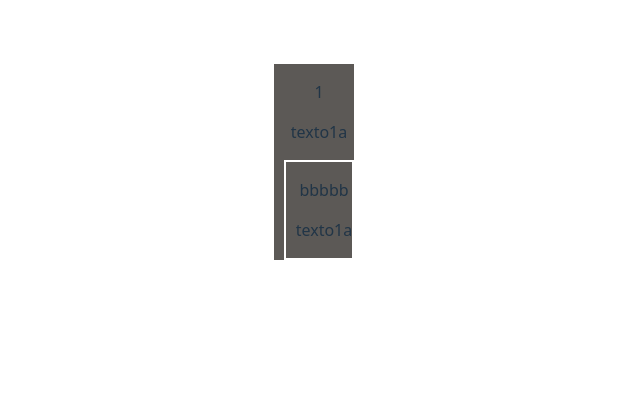
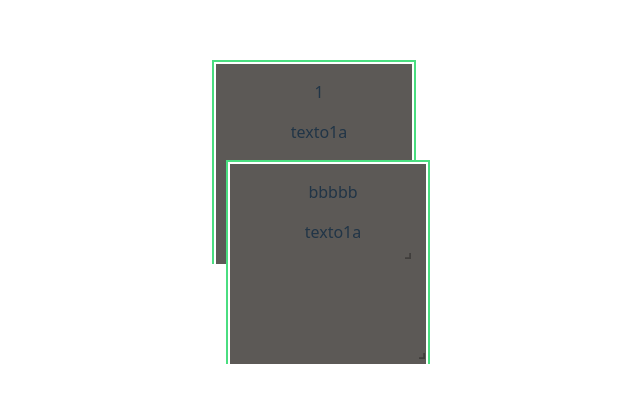
Before and after one commit to notridani/fichario-rpg, a React (Vite) app: page / in a window 1280 px wide. Shown: the part 238-640 px from the top of the page, without its empty margins (326-966 px from the left). Built offline with nearby package versions, Linux system fonts and the light colour scheme.

Commit message:
comecei o resizeblemento

```diff
--- a/package.json
+++ b/package.json
@@ -11,7 +11,8 @@
   },
   "dependencies": {
     "react": "^19.1.1",
-    "react-dom": "^19.1.1"
+    "react-dom": "^19.1.1",
+    "react-resizable": "^3.0.5"
   },
   "devDependencies": {
     "@eslint/js": "^9.36.0",
--- a/src/App.tsx
+++ b/src/App.tsx
@@ -12,6 +12,3 @@ function App() {
 }
 
 export default App
-
-
-//aaaaaaaaaaaaaaadsa
--- a/src/paginas/Ficha.css
+++ b/src/paginas/Ficha.css
@@ -2,4 +2,5 @@
     background-color: rgb(92, 89, 86);
     padding-left: 10px;
     border: white 2px solid;
+    height: 100%;
 }
--- a/src/paginas/Ficha.tsx
+++ b/src/paginas/Ficha.tsx
@@ -1,5 +1,10 @@
 import { useState } from 'react'
+
+import { ResizableBox } from 'react-resizable';
+import 'react-resizable/css/styles.css';
+
 import './Ficha.css'
+
 
 
 type ModuloItem = Divisorias | Texto;
@@ -36,8 +41,7 @@ type ModuloItem = Divisorias | Texto;
         }
       ],
 
-    },
-  ];
+    },];
 
 
 
@@ -55,6 +59,8 @@ type ModuloItem = Divisorias | Texto;
       if(item.tipo === 'divisoria')
         {
           return(
+            <ResizableBox  width={200} height={200} minConstraints={[100, 100]} maxConstraints={[100, 100]} resizeHandles={['se']} style={{ border: '2px solid #4ade80', background: '#bbf7d0' }}>
+
               <div  className='divisoria'>
                 <p>{item.nome}</p>
                 {item.modulo.map((conteudo, index) =>
@@ -62,24 +68,19 @@ type ModuloItem = Divisorias | Texto;
                     <div>
                       <RenderDivisoria key={index} item={conteudo}/>
                     </div>
-
-
                   ))}
              </div>
+            </ResizableBox>
           );
 
         }
       }
 
 
-
-
-
-
+//\/PAGINA\/
 function Ficha() {
   return (
       <div>
-
         {arrayBase.map((conteudo, index) =>
           (
             <RenderDivisoria key={index} item={conteudo}/>
```
Also changed, not shown: 1 other file (tests, documents, lock files or other folders).
